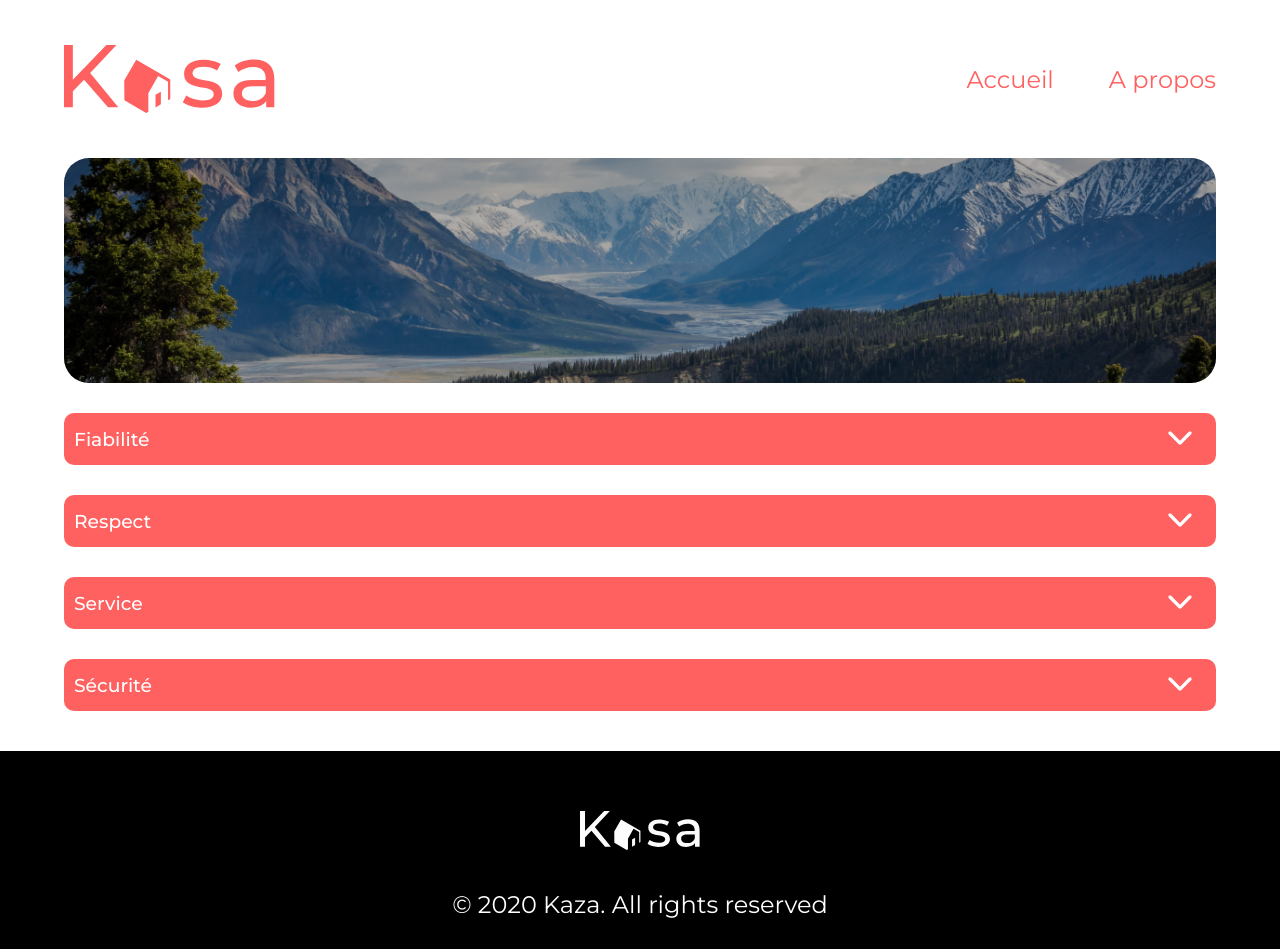
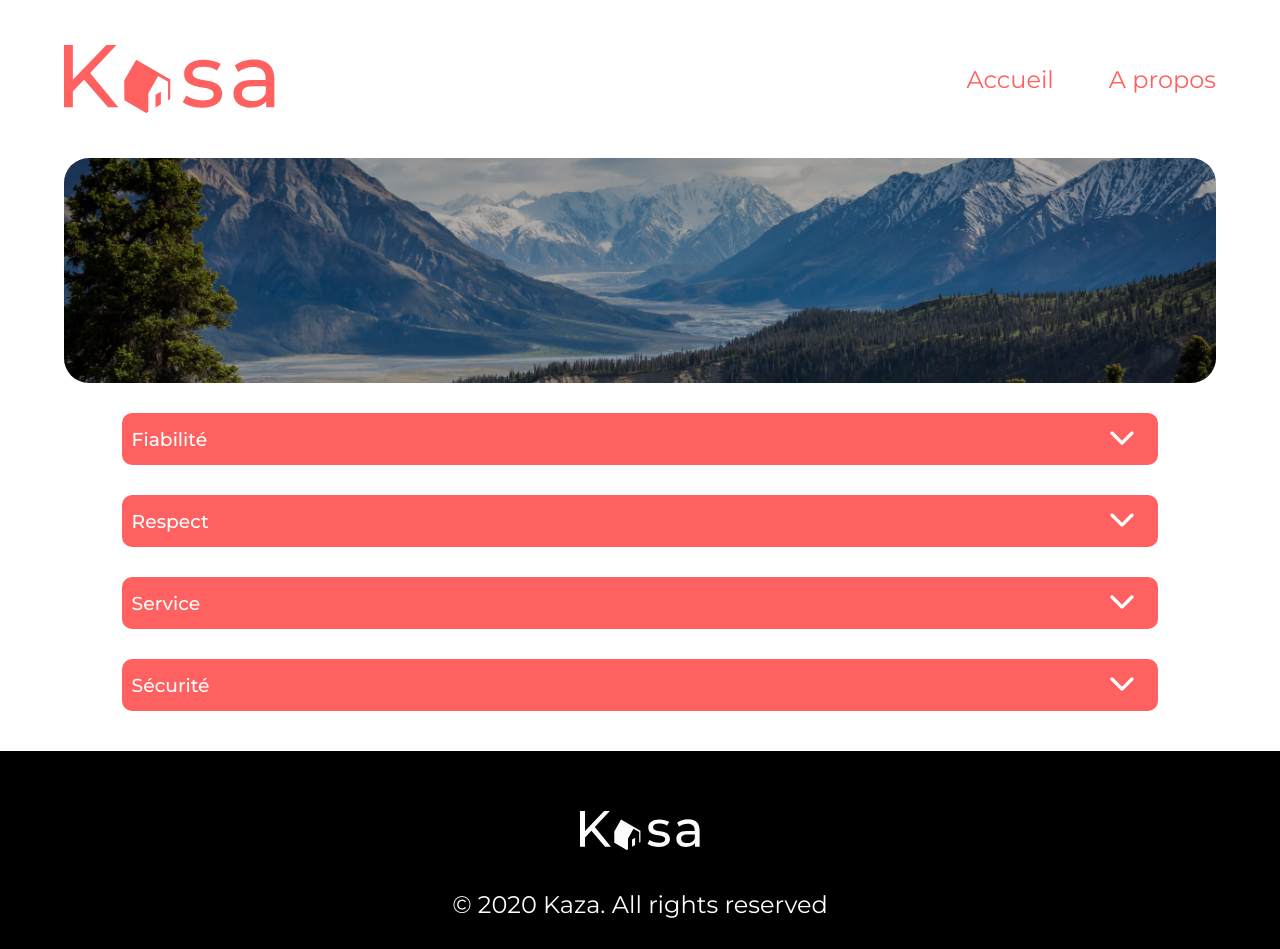
Before and after one commit to Nrirvadoth/P6, a React (Create React App) app: page /a-propos in a window 1280 px wide. Built offline with nearby package versions, Linux system fonts and the light colour scheme.

Commit message:
correction longueur collapses page about

```diff
--- a/src/pages/About/index.jsx
+++ b/src/pages/About/index.jsx
@@ -6,10 +6,12 @@ function About() {
   return (
       <div>
         <Banner imageUrl={landscape2}/>
+        <div className="about-container">
         <Collapse title="Fiabilité" content="Les annonces postées sur Kasa garantissent une fiabilité totale. Les photos sont conformes aux logements, et toutes les informations sont régulièrement vérifiées  par nos équipes."/>
         <Collapse title="Respect" content="La bienveillance fait partie des valeurs fondatrices de Kasa. Tout comportement discriminatoire ou de perturbation du voisinage entraînera une exclusion de notre plateforme."/>
         <Collapse title="Service" content="Nos équipes se tiennent à votre disposition pour vous fournir une expérience parfaite. N'hésitez pas à nous contacter si vous avez la moindre question."/>
         <Collapse title="Sécurité" content="La sécurité est la priorité de Kasa. Aussi bien pour nos hôtes que pour les voyageurs, chaque logement correspond aux critères de sécurité établis par nos services. En laissant une note aussi bien à l'hôte qu'au locataire, cela permet à nos équipes de vérifier que les standards sont bien respectés. Nous organisons également des ateliers sur la sécurité domestique pour nos hôtes."/>
+        </div>
       </div>
   )
 }
--- a/src/sass/globalStyle.scss
+++ b/src/sass/globalStyle.scss
@@ -1,6 +1,5 @@
 @use 'variables' as v;
 @import url('https://fonts.googleapis.com/css2?family=Montserrat:wght@400;500&display=swap');
-
 
 * {
   margin: 0;
@@ -19,7 +18,12 @@
   margin: 0px auto 40px;
 }
 
-h1, h2, h3, h4, h5, h6 {
+h1,
+h2,
+h3,
+h4,
+h5,
+h6 {
   font-weight: 500;
 }
 
@@ -27,3 +31,14 @@ ul {
   padding: 0px;
   list-style: none;
 }
+
+.about-container {
+  margin: 0 auto;
+  max-width: 90%;
+}
+
+@media (max-width: 768px) {
+  .about-container {
+    max-width: 100%;
+  }
+}
--- a/src/styles/globalStyle.css
+++ b/src/styles/globalStyle.css
@@ -16,7 +16,12 @@
   margin: 0px auto 40px;
 }
 
-h1, h2, h3, h4, h5, h6 {
+h1,
+h2,
+h3,
+h4,
+h5,
+h6 {
   font-weight: 500;
 }
 
@@ -25,4 +30,15 @@ ul {
   list-style: none;
 }
 
+.about-container {
+  margin: 0 auto;
+  max-width: 90%;
+}
+
+@media (max-width: 768px) {
+  .about-container {
+    max-width: 100%;
+  }
+}
+
 /*# sourceMappingURL=globalStyle.css.map */
```
Also changed, not shown: 1 other file (tests, documents, lock files or other folders).
